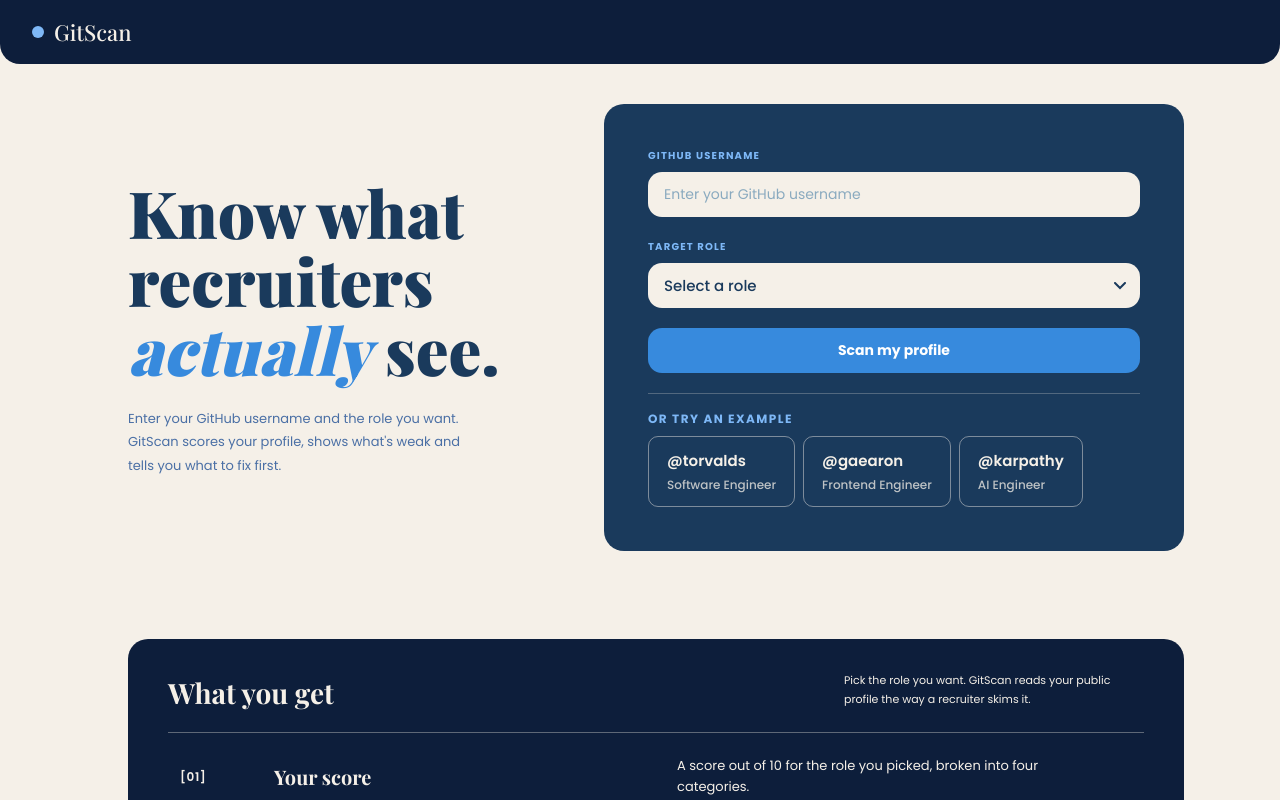
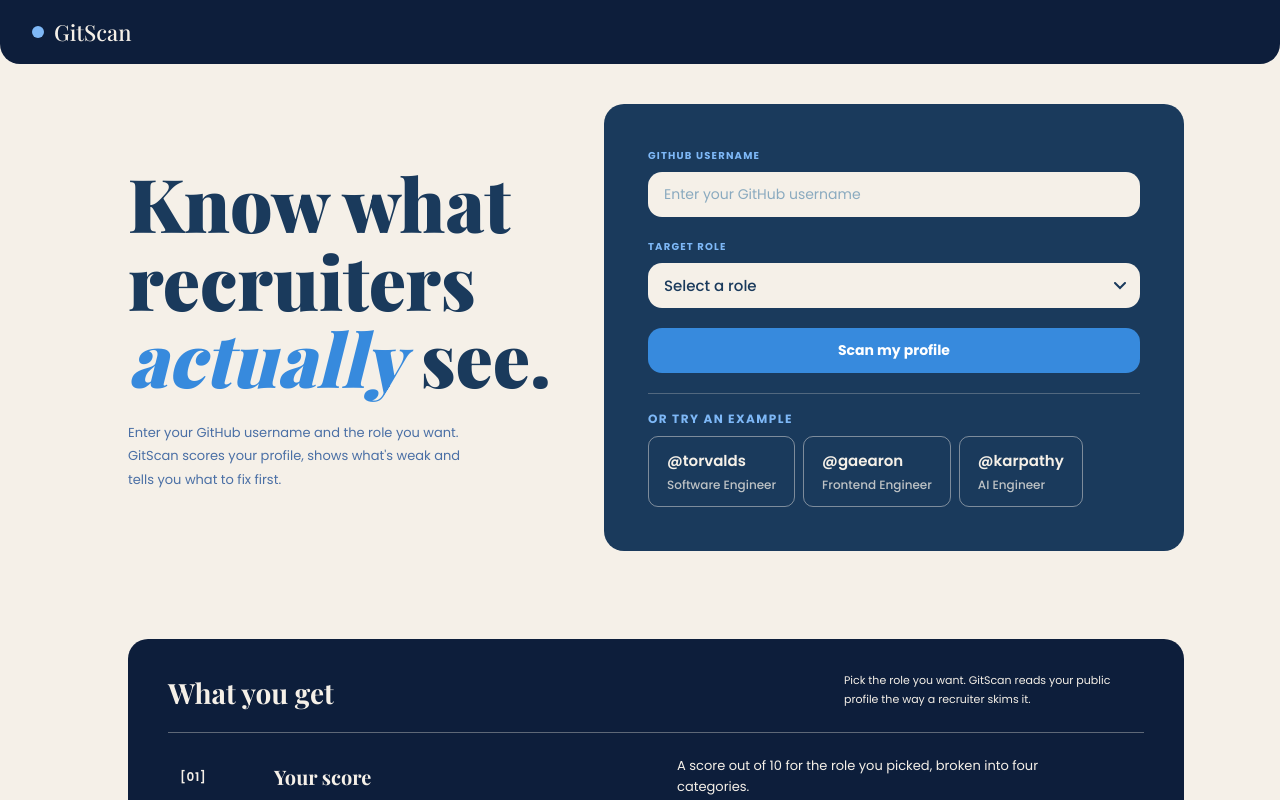
Before and after one commit to sara-deshpande/GitScan, a React (Create React App) app: page / in a window 1280 px wide. Shown: the top 800 px of the page. Built offline with nearby package versions, Linux system fonts and the light colour scheme; no server answers; a web font is replaced by a local one.

Commit message:
make the home headline larger

```diff
--- a/src/components/Home.css
+++ b/src/components/Home.css
@@ -9,7 +9,7 @@
 
 .home h2 {
   font-family: 'Playfair Display', serif;
-  font-size: clamp(45px, 6.0vw, 65px);
+  font-size: clamp(48px, 6vw, 74px);
   font-weight: 900;
   color: #1a3a5c;
   line-height: 1.05;
```
